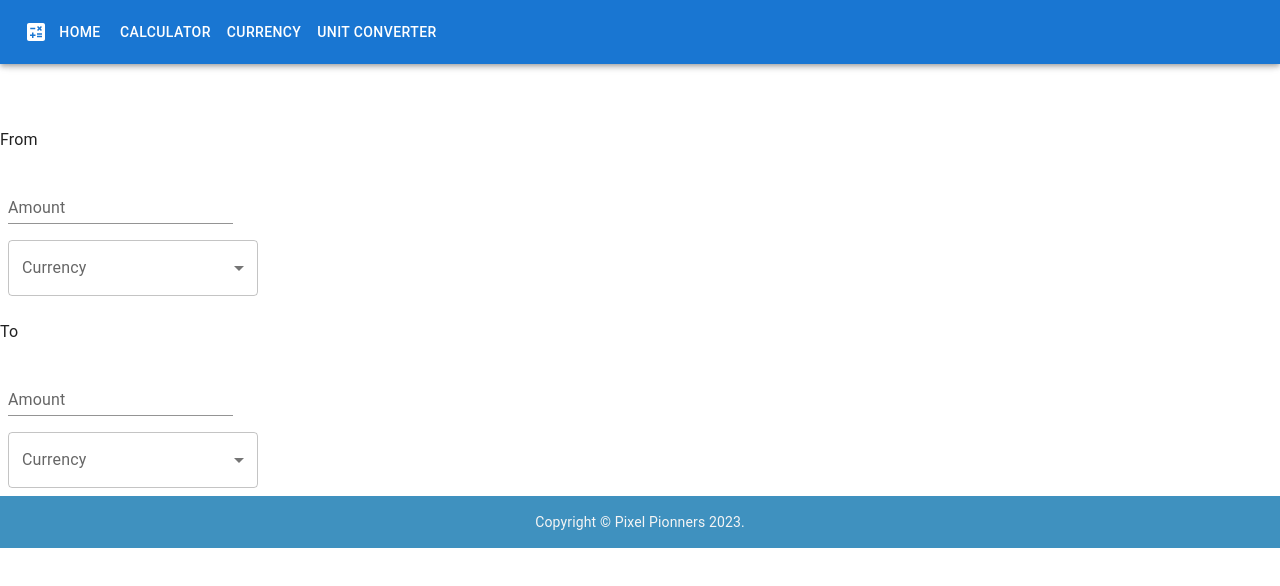
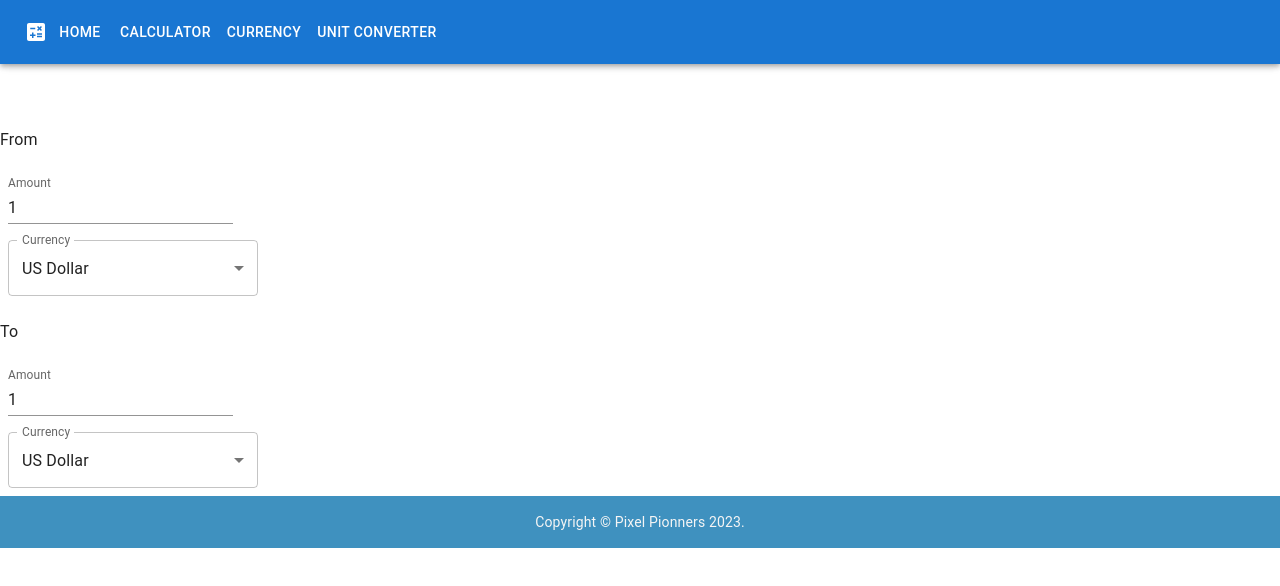
Before and after one commit to vighimre87/Calculator, a React (Create React App) app: page /currency in a window 1280 px wide. Shown: the top 586 px of the page. Built offline with nearby package versions, Linux system fonts and the light colour scheme.

Commit message:
add props and props type check

```diff
--- a/package.json
+++ b/package.json
@@ -12,6 +12,7 @@
     "@testing-library/user-event": "^13.5.0",
     "advanced-calculator": "^1.1.0",
     "convert-units": "^2.3.4",
+    "prop-types": "^15.8.1",
     "react": "^18.2.0",
     "react-dom": "^18.2.0",
     "react-router": "^6.9.0",
--- a/src/components/ConverterContainer/ConverterContainer.js
+++ b/src/components/ConverterContainer/ConverterContainer.js
@@ -1,15 +1,18 @@
 import * as React from 'react';
-import Box from '@mui/material/Box';
 import CurrencyDropdown from '../CurrencyDropdown/CurrencyDropdown';
-import { display } from '@mui/system';
+
+
 
 function ConverterContainer() {
-    return (
+
+
+
+  return (
     <div>
       <p>From </p>
-      <CurrencyDropdown />
+      <CurrencyDropdown amount={1} currency='USD' />
       <p>To</p>
-      <CurrencyDropdown />
+      <CurrencyDropdown amount={1} currency='USD' />
     </div>
   );
 }
--- a/src/components/CurrencyDropdown/CurrencyDropdown.js
+++ b/src/components/CurrencyDropdown/CurrencyDropdown.js
@@ -1,10 +1,15 @@
+// import react libs
 import * as React from 'react';
+import PropTypes from 'prop-types';
+
+// import material UI libs
 import InputLabel from '@mui/material/InputLabel';
 import MenuItem from '@mui/material/MenuItem';
 import FormControl from '@mui/material/FormControl';
 import Select from '@mui/material/Select';
 import Box from '@mui/material/Box';
 import TextField from '@mui/material/TextField';
+
 
 function CurrencyDropdown(props) {
   const [currency, setCurrency] = React.useState('');
@@ -32,7 +37,7 @@ function CurrencyDropdown(props) {
         noValidate
         autoComplete="off"
         >
-            <TextField id="standard-basic" label="Amount" variant="standard" />
+            <TextField id="standard-basic" label="Amount" variant="standard" value={props.amount} />
         </Box>
         <FormControl sx={{ m: 1, minWidth: 250 }}>
             <InputLabel id="currency-label">Currency</InputLabel>
@@ -42,7 +47,7 @@ function CurrencyDropdown(props) {
                 open={open}
                 onClose={handleClose}
                 onOpen={handleOpen}
-                value={currency}
+                value={props.currency}
                 label="currency"
                 onChange={handleChange}
                 >
@@ -58,4 +63,9 @@ function CurrencyDropdown(props) {
   );
 }
 
+CurrencyDropdown.propTypes ={
+    amount: PropTypes.number.isRequired,
+    currency: PropTypes.string.isRequired,
+}
+
 export default CurrencyDropdown;
```
Also changed, not shown: 1 other file (tests, documents, lock files or other folders).
